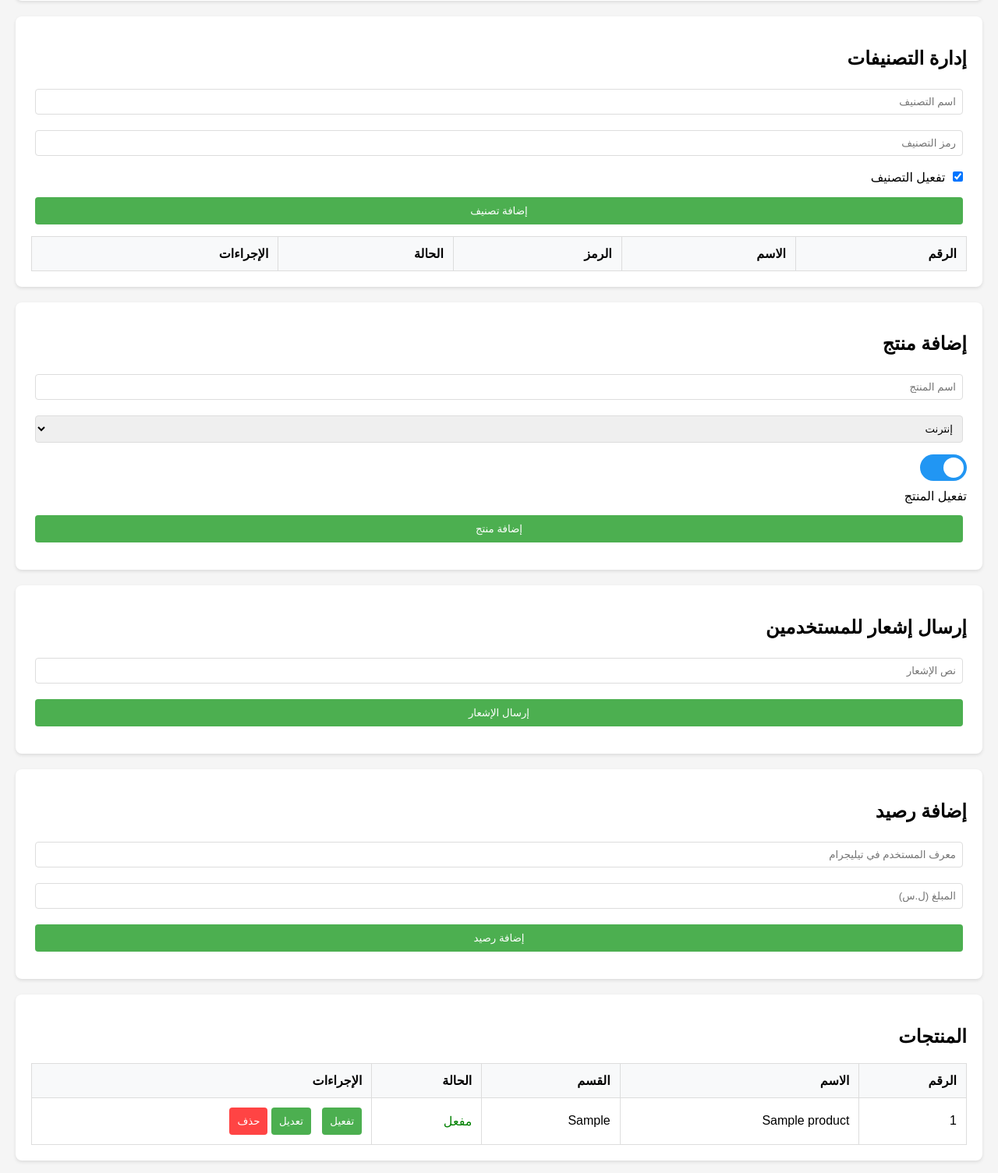
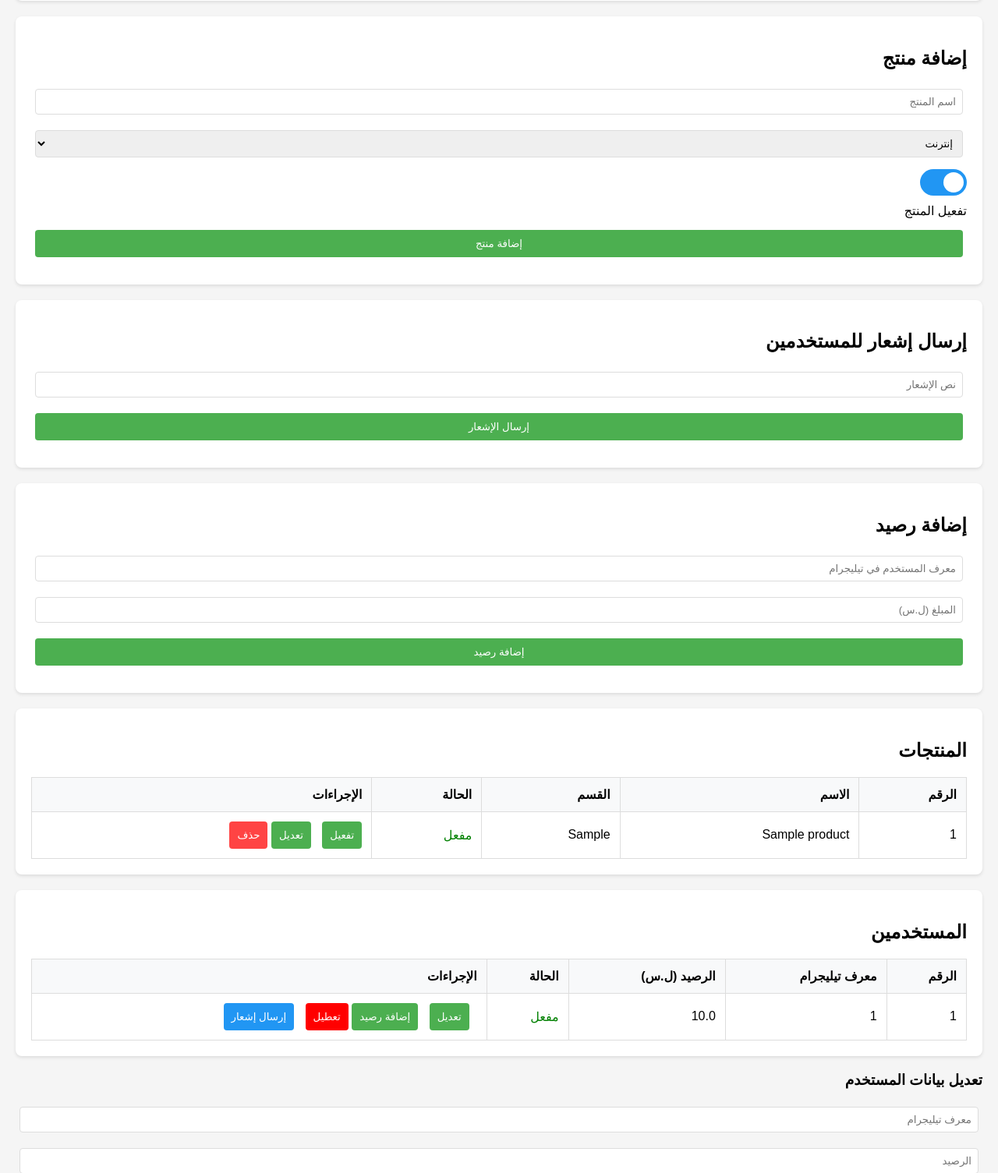
Before and after one commit to alrod90/tsdyd, a Flask app: page / in a window 1280 px wide. Shown: the part 467-1972 px from the top of the page at 78% size. Run offline with Flask 3, Linux system fonts and the light colour scheme; data comes from the database, SQL or seed files in the repository; both versions use the stored data as it was after the commit; tables that the repository leaves empty hold one stand-in row (values such as "Sample post"); lists and menus that the app fills with data are empty.

Commit message:
Restored to '90e055cde9633aa9fa1ace8638f71acf96e764db'
Replit-Restored-To: 90e055cde9633aa9fa1ace8638f71acf96e764db

```diff
--- a/templates/admin.html
+++ b/templates/admin.html
@@ -156,44 +156,6 @@
                             حذف
                         </button>
                     </form>
-                </td>
-            </tr>
-            {% endfor %}
-        </table>
-    </div>
-
-    <div class="section">
-        <h2>إدارة التصنيفات</h2>
-        <form action="/add_category" method="post">
-            <input type="text" name="name" placeholder="اسم التصنيف" required>
-            <input type="text" name="code" placeholder="رمز التصنيف" required>
-            <label>
-                <input type="checkbox" name="is_active" checked>
-                تفعيل التصنيف
-            </label>
-            <input type="submit" value="إضافة تصنيف">
-        </form>
-
-        <table>
-            <tr>
-                <th>الرقم</th>
-                <th>الاسم</th>
-                <th>الرمز</th>
-                <th>الحالة</th>
-                <th>الإجراءات</th>
-            </tr>
-            {% for category in categories %}
-            <tr>
-                <td>{{ category[0] }}</td>
-                <td>{{ category[1] }}</td>
-                <td>{{ category[2] }}</td>
-                <td>{{ 'مفعل' if category[3] else 'غير مفعل' }}</td>
-                <td>
-                    <form action="/toggle_category" method="post" style="display: inline;">
-                        <input type="hidden" name="category_id" value="{{ category[0] }}">
-                        <button type="submit">{{ 'تعطيل' if category[3] else 'تفعيل' }}</button>
-                    </form>
-                    <button onclick="showEditCategoryForm('{{ category[0] }}', '{{ category[1] }}', '{{ category[2] }}')" style="margin-right: 10px;">تعديل</button>
                 </td>
             </tr>
             {% endfor %}
@@ -384,6 +346,10 @@
                     </form>
                     <button onclick="showRejectForm('{{ order[0] }}')" style="background-color: #f44336;">رفض</button>
                     {% endif %}
+                    <form action="/delete_order" method="post" style="display: inline;">
+                        <input type="hidden" name="order_id" value="{{ order[0] }}">
+                        <button type="submit" onclick="return confirm('هل أنت متأكد من حذف هذا الطلب؟')" style="background-color: #ff9800;">حذف</button>
+                    </form>
                 </td>
             </tr>
             {% endfor %}
```
Also changed, not shown: store.db.
